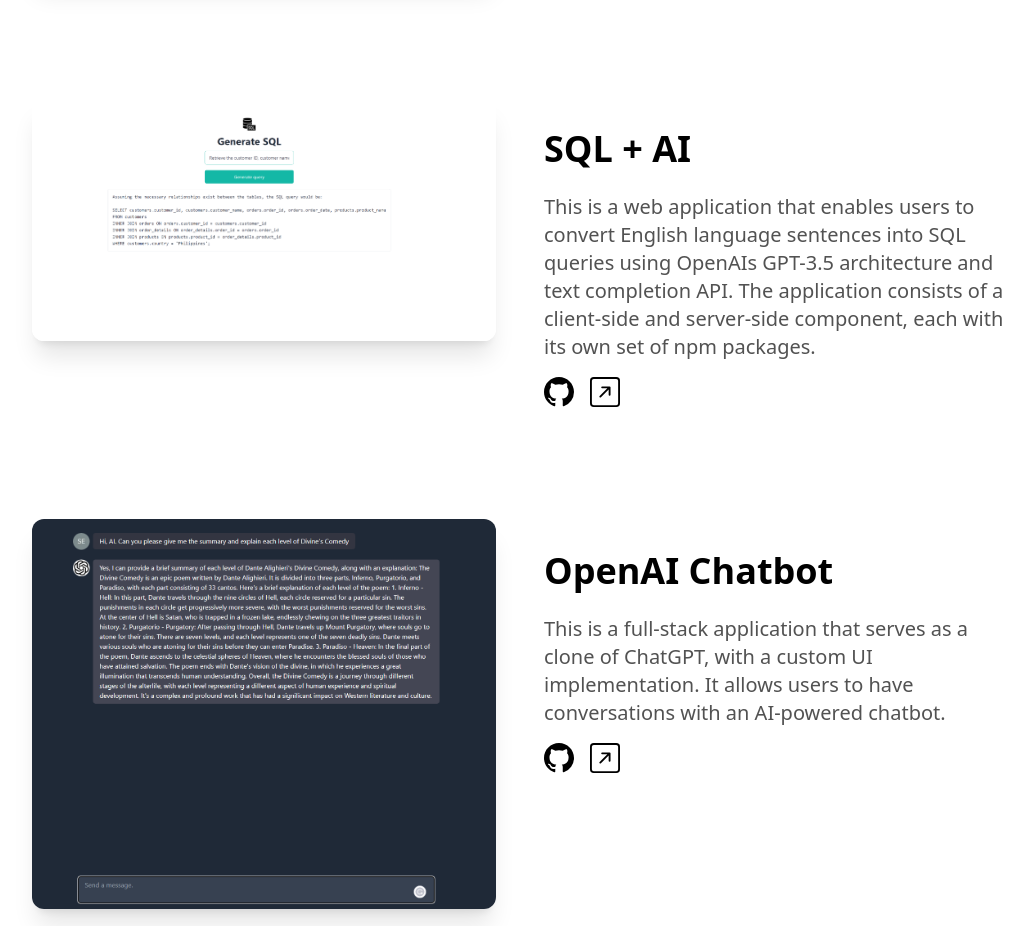
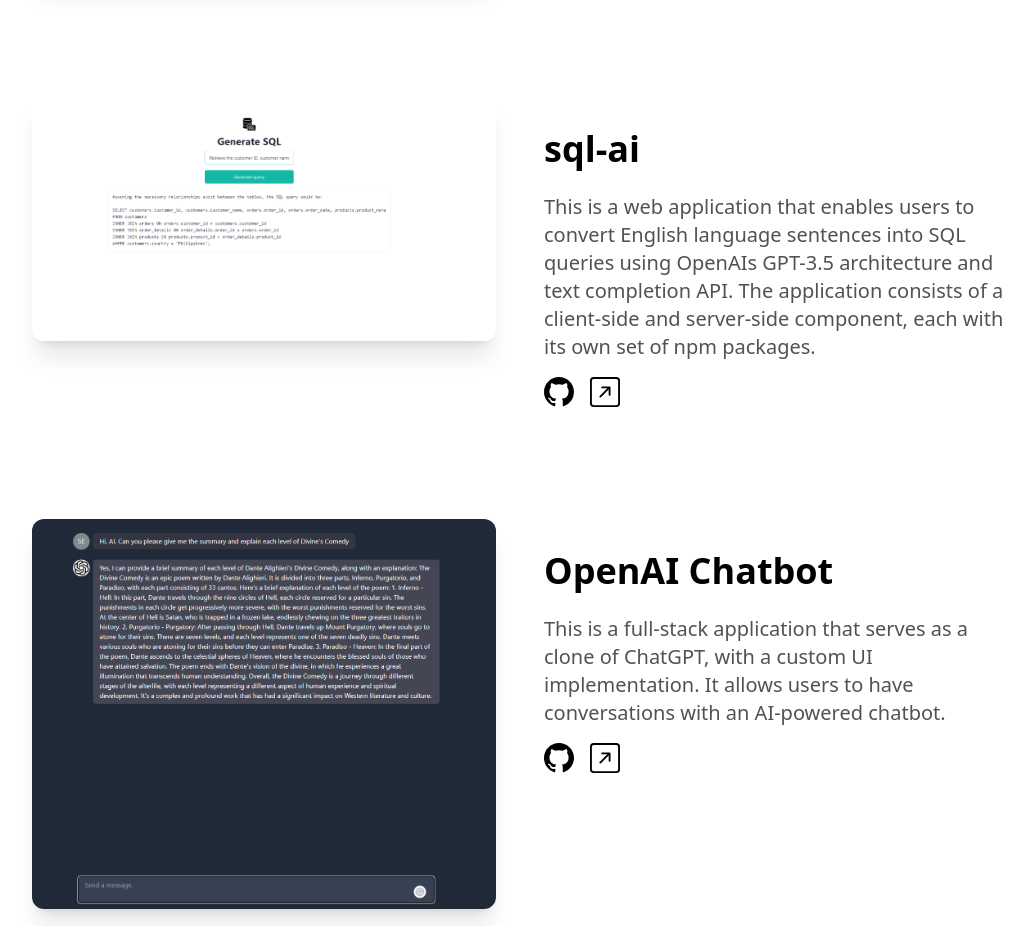
Before and after one commit to absalipande/newPortfolio, a Next.js app: page / in a window 1280 px wide. Shown: the part 4440-5366 px from the top of the page, without its empty margins (120-1153 px from the left). Built offline with nearby package versions, Linux system fonts and the light colour scheme.

Commit message:
docs: Changed github link for the sql-ai project

```diff
--- a/components/ProjectsSection.tsx
+++ b/components/ProjectsSection.tsx
@@ -61,12 +61,12 @@
     link: 'https://summaraize.vercel.app/',
   },
   {
-    name: 'SQL + AI',
+    name: 'sql-ai',
     description:
       'This is a web application that enables users to convert English language sentences into SQL queries using OpenAIs GPT-3.5 architecture and text completion API. The application consists of a client-side and server-side component, each with its own set of npm packages.',
     image: '/sql-api.png',
-    github: 'https://github.com/absalipande/sql-and-openai',
-    link: 'https://sql-and-ai-frontend.vercel.app/',
+    github: 'https://github.com/absalipande/sqlAi',
+    link: 'https://sql-ai-frontend.vercel.app/',
   },
   {
     name: 'OpenAI Chatbot',
```
